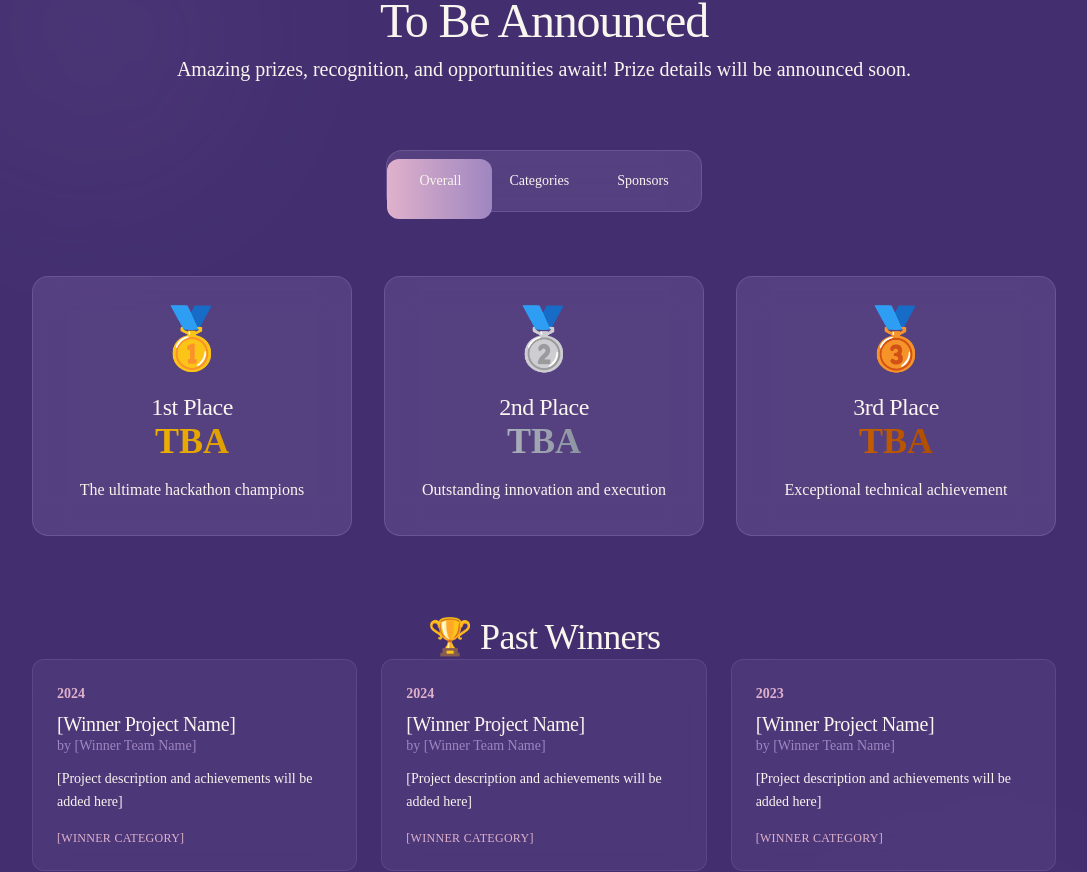
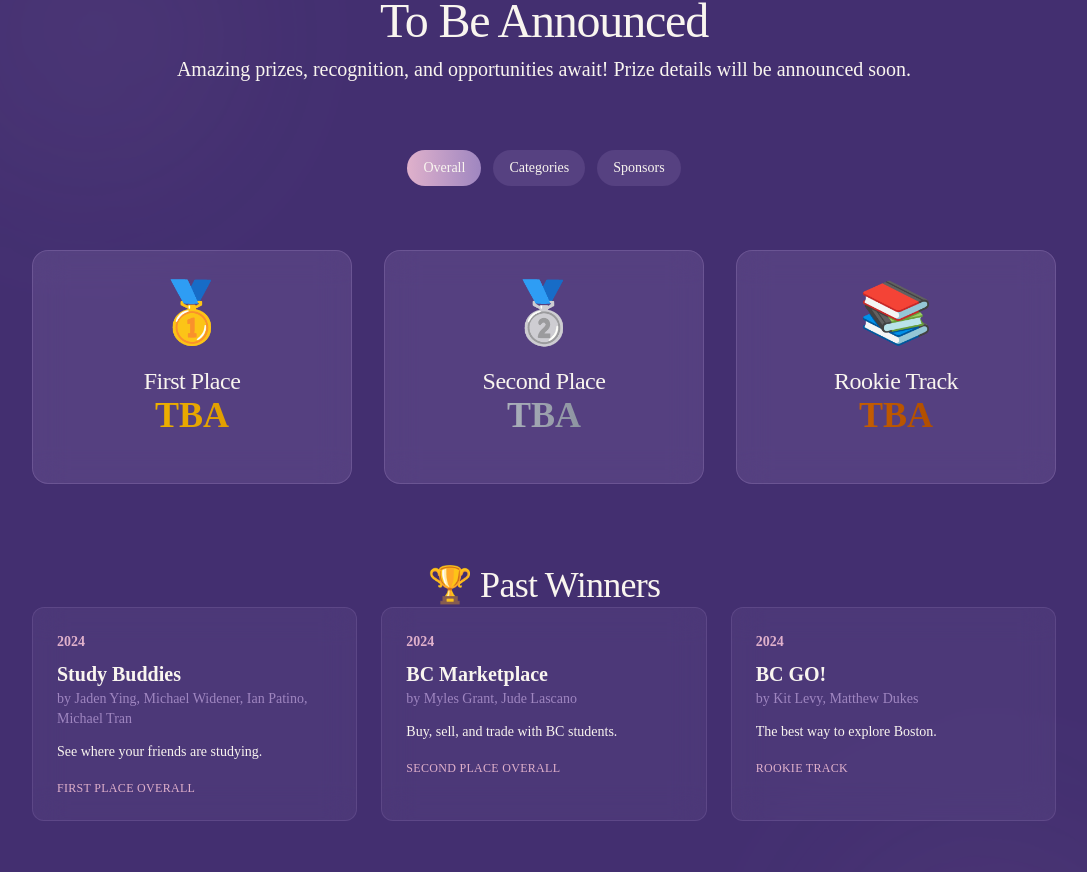
Before and after one commit to bccss/hth2025, a React (Vite) app: page /prizes in a window 1280 px wide. Shown: the part 247-1119 px from the top of the page, without its empty margins (96-1183 px from the left). Built offline with nearby package versions, Linux system fonts and the light colour scheme; a web font is replaced by a local one.

Commit message:
prizes ?

```diff
--- a/src/components/Prizes.tsx
+++ b/src/components/Prizes.tsx
@@ -24,6 +24,7 @@ interface PastWinner {
   team: string
   description: string
   category: string
+  projectLink?: string
 }
 
 function Prizes() {
@@ -31,24 +32,24 @@ function Prizes() {
 
   const overallPrizes: Prize[] = [
     {
-      place: '1st Place',
+      place: 'First Place',
       amount: 'TBA',
-      description: 'The ultimate hackathon champions',
+      description: '',
       icon: '🥇',
       color: 'from-yellow-400 to-yellow-600'
     },
     {
-      place: '2nd Place',
+      place: 'Second Place',
       amount: 'TBA',
-      description: 'Outstanding innovation and execution',
+      description: '',
       icon: '🥈',
       color: 'from-gray-300 to-gray-500'
     },
     {
-      place: '3rd Place',
+      place: 'Rookie Track',
       amount: 'TBA',
-      description: 'Exceptional technical achievement',
-      icon: '🥉',
+      description: '',
+      icon: '📚',
       color: 'from-amber-600 to-amber-800'
     }
   ]
@@ -125,24 +126,27 @@ function Prizes() {
   const pastWinners: PastWinner[] = [
     {
       year: '2024',
-      project: '[Winner Project Name]',
-      team: '[Winner Team Name]',
-      description: '[Project description and achievements will be added here]',
-      category: '[Winner Category]'
+      project: 'Study Buddies',
+      team: 'Jaden Ying, Michael Widener, Ian Patino, Michael Tran',
+      description: 'See where your friends are studying.',
+      category: 'First Place Overall',
+      projectLink: 'https://github.com/widenerm/HTH24'
     },
     {
       year: '2024',
-      project: '[Winner Project Name]',
-      team: '[Winner Team Name]',
-      description: '[Project description and achievements will be added here]',
-      category: '[Winner Category]'
+      project: 'BC Marketplace',
+      team: 'Myles Grant, Jude Lascano',
+      description: 'Buy, sell, and trade with BC students.',
+      category: 'Second Place Overall',
+      projectLink: 'https://github.com/mylesgrxnt/BC-Marketplace'
     },
     {
-      year: '2023',
-      project: '[Winner Project Name]',
-      team: '[Winner Team Name]',
-      description: '[Project description and achievements will be added here]',
-      category: '[Winner Category]'
+      year: '2024',
+      project: 'BC GO!',
+      team: 'Kit Levy, Matthew Dukes',
+      description: 'The best way to explore Boston.',
+      category: 'Rookie Track',
+      projectLink: 'https://github.com/mattdks/bc_go'
     }
   ]
 
@@ -218,16 +222,7 @@ function Prizes() {
           animate={{ opacity: 1, y: 0 }}
           transition={{ duration: 0.5, delay: 0.2 }}
         >
-          <div className="relative bg-[var(--color-lightPurple)]/20 backdrop-blur-lg rounded-2xl p-2 border border-[var(--color-lightPurple)]/30">
-            <motion.div
-              className="absolute h-full bg-gradient-to-r from-[var(--color-lightPink)] to-[var(--color-lightPurple)] rounded-xl"
-              initial={false}
-              animate={{
-                left: activeCategory === 'overall' ? '0%' : activeCategory === 'category' ? '33.33%' : '66.66%',
-                width: '33.33%',
-              }}
-              transition={{ type: 'spring', stiffness: 300, damping: 30 }}
-            />
+          <div className="flex flex-wrap justify-center gap-3">
             {[
               { key: 'overall', label: 'Overall' },
               { key: 'category', label: 'Categories' },
@@ -235,10 +230,12 @@ function Prizes() {
             ].map((tab) => (
               <button
                 key={tab.key}
-                className={`relative px-6 py-3 rounded-xl text-sm font-medium z-10 transition-colors ${
-                  activeCategory === tab.key ? 'text-fontCream' : 'text-fontCream/70 hover:text-fontCream/90'
+                onClick={() => setActiveCategory(tab.key as 'overall' | 'category' | 'sponsor')}
+                className={`px-4 py-2 rounded-full text-sm font-medium transition-all duration-300 ${
+                  activeCategory === tab.key
+                    ? 'bg-gradient-to-r from-[var(--color-lightPink)] to-[var(--color-lightPurple)] text-fontCream'
+                    : 'bg-[var(--color-lightPurple)]/20 text-fontCream/70 hover:text-fontCream hover:bg-[var(--color-lightPurple)]/30'
                 }`}
-                onClick={() => setActiveCategory(tab.key as any)}
               >
                 {tab.label}
               </button>
@@ -279,68 +276,36 @@ function Prizes() {
           {activeCategory === 'category' && (
             <motion.div
               key="category"
-              variants={containerVariants}
-              initial="hidden"
-              animate="show"
-              className="grid grid-cols-1 md:grid-cols-2 lg:grid-cols-3 gap-6 max-w-6xl mx-auto"
+              initial={{ opacity: 0, y: 30 }}
+              animate={{ opacity: 1, y: 0 }}
+              transition={{ duration: 0.6 }}
+              className="text-center max-w-2xl mx-auto"
             >
-              {categoryPrizes.map((prize, index) => (
-                <motion.div
-                  key={index}
-                  variants={itemVariants}
-                  whileHover={{ scale: 1.03, y: -5 }}
-                  className="bg-[var(--color-lightPurple)]/15 backdrop-blur-lg rounded-xl p-6 border border-[var(--color-lightPurple)]/30 hover:border-[var(--color-lightPink)]/50 transition-all duration-300"
-                >
-                  <div className="text-4xl mb-4">{prize.icon}</div>
-                  <h3 className="text-xl font-bold text-fontCream mb-2">{prize.title}</h3>
-                  <div className="text-2xl font-bold text-[var(--color-lightPink)] mb-3">{prize.amount}</div>
-                  <p className="text-fontCream/80 text-sm mb-4 leading-relaxed">{prize.description}</p>
-                  {prize.sponsor && (
-                    <div className="text-xs text-[var(--color-lightPurple)] uppercase tracking-wide mb-2">
-                      Sponsored by {prize.sponsor}
-                    </div>
-                  )}
-                  {prize.challenge && (
-                    <div className="text-xs text-fontCream/60 italic border-l-2 border-[var(--color-lightPink)]/30 pl-3">
-                      {prize.challenge}
-                    </div>
-                  )}
-                </motion.div>
-              ))}
+              <div className="bg-[var(--color-lightPurple)]/15 backdrop-blur-lg rounded-2xl p-12 border border-[var(--color-lightPurple)]/30">
+                <div className="text-6xl mb-6">🎯</div>
+                <h3 className="text-2xl font-bold text-fontCream mb-4">More Prizes Coming Soon</h3>
+                <p className="text-fontCream/80 text-lg leading-relaxed">
+                  More prizes will be announced closer to the event.
+                </p>
+              </div>
             </motion.div>
           )}
 
           {activeCategory === 'sponsor' && (
             <motion.div
               key="sponsor"
-              variants={containerVariants}
-              initial="hidden"
-              animate="show"
-              className="grid grid-cols-1 md:grid-cols-2 lg:grid-cols-3 gap-8 max-w-6xl mx-auto"
+              initial={{ opacity: 0, y: 30 }}
+              animate={{ opacity: 1, y: 0 }}
+              transition={{ duration: 0.6 }}
+              className="text-center max-w-2xl mx-auto"
             >
-              {sponsorPrizes.map((prize, index) => (
-                <motion.div
-                  key={index}
-                  variants={itemVariants}
-                  whileHover={{ scale: 1.05, y: -5 }}
-                  className="bg-gradient-to-br from-[var(--color-lightPurple)]/20 to-[var(--color-lightPink)]/20 backdrop-blur-lg rounded-xl p-6 border border-[var(--color-lightPurple)]/30 hover:border-[var(--color-lightPink)]/50 transition-all duration-300"
-                >
-                  <div className="text-4xl mb-4">{prize.icon}</div>
-                  <h3 className="text-xl font-bold text-fontCream mb-2">{prize.title}</h3>
-                  <div className="text-2xl font-bold text-[var(--color-lightPink)] mb-3">{prize.amount}</div>
-                  <p className="text-fontCream/80 text-sm mb-4 leading-relaxed">{prize.description}</p>
-                  {prize.sponsor && (
-                    <div className="text-xs text-[var(--color-lightPurple)] uppercase tracking-wide mb-2">
-                      Challenge by {prize.sponsor}
-                    </div>
-                  )}
-                  {prize.challenge && (
-                    <div className="text-xs text-fontCream/60 italic border-l-2 border-[var(--color-lightPink)]/30 pl-3">
-                      {prize.challenge}
-                    </div>
-                  )}
-                </motion.div>
-              ))}
+              <div className="bg-gradient-to-br from-[var(--color-lightPurple)]/20 to-[var(--color-lightPink)]/20 backdrop-blur-lg rounded-2xl p-12 border border-[var(--color-lightPurple)]/30">
+                <div className="text-6xl mb-6">🏢</div>
+                <h3 className="text-2xl font-bold text-fontCream mb-4">Sponsor Challenges Coming Soon</h3>
+                <p className="text-fontCream/80 text-lg leading-relaxed">
+                  More prizes will be announced closer to the event.
+                </p>
+              </div>
             </motion.div>
           )}
         </div>
@@ -368,7 +333,18 @@ function Prizes() {
                 className="bg-[var(--color-lightPurple)]/10 backdrop-blur-lg rounded-xl p-6 border border-[var(--color-lightPurple)]/20"
               >
                 <div className="text-[var(--color-lightPink)] font-bold text-sm mb-2">{winner.year}</div>
-                <h3 className="text-xl font-bold text-fontCream mb-2">{winner.project}</h3>
+                {winner.projectLink ? (
+                  <a
+                    href={winner.projectLink}
+                    target="_blank"
+                    rel="noopener noreferrer"
+                    className="text-xl font-bold text-fontCream mb-2 hover:text-[var(--color-lightPink)] transition-colors duration-300 cursor-pointer"
+                  >
+                    {winner.project}
+                  </a>
+                ) : (
+                  <h3 className="text-xl font-bold text-fontCream mb-2">{winner.project}</h3>
+                )}
                 <div className="text-[var(--color-lightPurple)] text-sm mb-3">by {winner.team}</div>
                 <p className="text-fontCream/80 text-sm mb-4 leading-relaxed">{winner.description}</p>
                 <div className="text-xs text-[var(--color-lightPink)] uppercase tracking-wide">
@@ -395,10 +371,10 @@ function Prizes() {
               Join 500+ hackers competing for amazing prizes and the chance to showcase your skills to industry leaders!
             </p>
             <motion.a
-              href="https://mailchi.mp/8125d9b64c7b/sign-up-for-our-newsletter-bccss"
+              href="https://forms.gle/UjvVou31bR8xBMjr5"
               target="_blank"
               rel="noopener noreferrer"
-              className="inline-block bg-gradient-to-r from-[var(--color-lightPink)] to-[var(--color-lightPurple)] text-fontCream px-8 py-4 rounded-xl font-bold text-lg shadow-lg hover:shadow-xl transition-all duration-300 relative overflow-hidden group"
+              className="bg-gradient-to-r from-[var(--color-lightPink)] to-[var(--color-lightPurple)] text-fontCream px-6 sm:px-8 py-3 sm:py-4 rounded-xl font-bold text-base sm:text-lg shadow-lg hover:shadow-xl transition-all duration-300 relative overflow-hidden group w-full sm:w-auto text-center"
               whileHover={{
                 scale: 1.05,
                 boxShadow: "0 20px 40px rgba(224, 177, 203, 0.4)"
@@ -406,7 +382,7 @@ function Prizes() {
               whileTap={{ scale: 0.95 }}
             >
               <span className="absolute top-0 left-0 w-0 h-full bg-white opacity-20 transform -skew-x-20 transition-all duration-1000 ease-out group-hover:w-full"></span>
-              <span className="relative z-10">🎯 Register for HTH 2025</span>
+              <span className="relative z-10">Register Now</span>
             </motion.a>
           </div>
         </motion.div>
--- a/src/components/Schedule.tsx
+++ b/src/components/Schedule.tsx
@@ -407,7 +407,7 @@ const Schedule = () => {
         >
           <div className="bg-gradient-to-r from-[var(--color-lightPurple)]/20 to-[var(--color-lightPink)]/20 backdrop-blur-lg rounded-2xl p-8 sm:p-12 border border-[var(--color-lightPurple)]/30">
             <h3 className="text-2xl sm:text-3xl font-bold text-fontCream mb-4">
-              Ready to Join the Fun?
+              Ready to Build?
             </h3>
             <p className="text-fontCream/80 text-lg mb-8 max-w-2xl mx-auto">
               Don't miss out on this incredible experience! Register now to secure your spot
```
